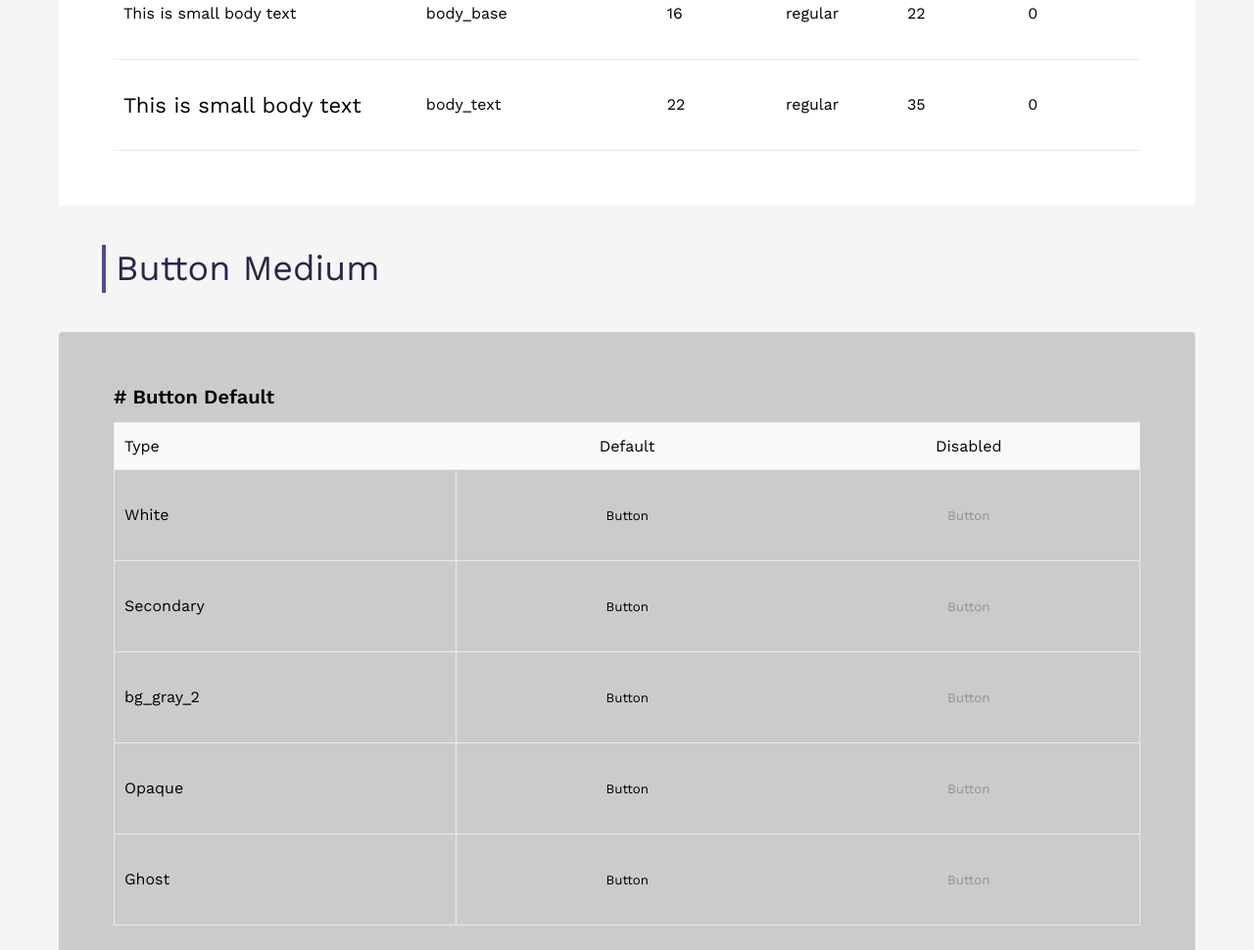
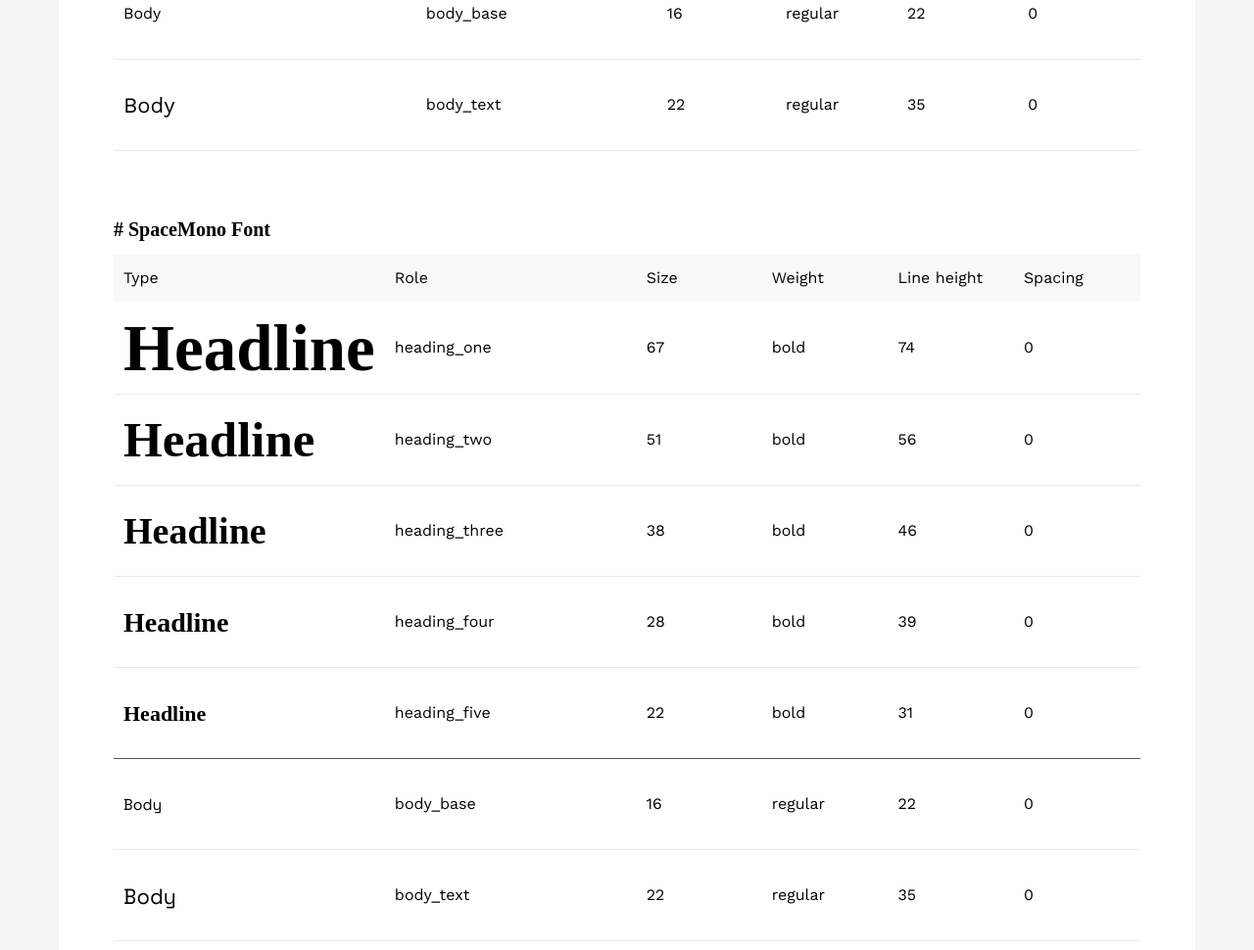
Before and after one commit to hoanghair/NFT, a plain HTML site: page Common/index.html in a window 1280 px wide. Shown: the part 1450-2420 px from the top of the page at 98% size. Drawn offline with Linux system fonts and the light colour scheme; a web font is replaced by a local one.

Commit message:
update and fix

```diff
--- a/Common/index.html
+++ b/Common/index.html
@@ -121,7 +121,7 @@
     }
 
     .ui_item+.ui_item {
-      margin-top: 40px
+      margin-top: 70px
     }
 
     .ui_table_btn thead tr th {
@@ -382,7 +382,7 @@
               </tr>
               <tr>
                 <td>
-                  <p class="body_caption">This is small body text</p>
+                  <p class="body_caption">Body</p>
                 </td>
                 <td>body_caption</td>
                 <td>12</td>
@@ -392,7 +392,7 @@
               </tr>
               <tr>
                 <td>
-                  <p class="body_base">This is small body text</p>
+                  <p class="body_base">Body</p>
                 </td>
                 <td>body_base</td>
                 <td>16</td>
@@ -402,7 +402,7 @@
               </tr>
               <tr>
                 <td>
-                  <p class="body_text">This is small body text</p>
+                  <p class="body_text">Body</p>
                 </td>
                 <td>body_text</td>
                 <td>22</td>
@@ -411,6 +411,101 @@
                 <td>0</td>
               </tr>
 
+            </tbody>
+          </table>
+        </div>
+        <div class="ui_item theme_spacemono">
+          <h3 class="ui_item_title">&#35; SpaceMono Font</h3>
+          <table class="ui_table">
+            <colgroup>
+              <col style="width: 25%">
+              <col style="width: 25%">
+              <col style="width: 12.5%">
+              <col style="width: 12.5%">
+              <col style="width: 12.5%">
+              <col style="width: 12.5%">
+            </colgroup>
+            <thead>
+              <tr>
+                <th scope="col">Type</th>
+                <th scope="col">Role</th>
+                <th scope="col">Size</th>
+                <th scope="col">Weight</th>
+                <th scope="col">Line height</th>
+                <th scope="col">Spacing</th>
+              </tr>
+            </thead>
+            <tbody>
+              <tr>
+                <td>
+                  <h1 class="heading_one">Headline</h1>
+                </td>
+                <td>heading_one</td>
+                <td>67</td>
+                <td>bold</td>
+                <td>74</td>
+                <td>0</td>
+              </tr>
+              <tr>
+                <td>
+                  <h2 class="heading_two">Headline</h2>
+                </td>
+                <td>heading_two</td>
+                <td>51</td>
+                <td>bold</td>
+                <td>56</td>
+                <td>0</td>
+              </tr>
+              <tr>
+                <td>
+                  <h3 class="heading_three">Headline</h3>
+                </td>
+                <td>heading_three</td>
+                <td>38</td>
+                <td>bold</td>
+                <td>46</td>
+                <td>0</td>
+              </tr>
+              <tr>
+                <td>
+                  <h4 class="heading_four">Headline</h4>
+                </td>
+                <td>heading_four</td>
+                <td>28</td>
+                <td>bold</td>
+                <td>39</td>
+                <td>0</td>
+              </tr>
+              <tr class="table__line">
+                <td>
+                  <h5 class="heading_five">Headline</h5>
+                </td>
+                <td>heading_five</td>
+                <td>22</td>
+                <td>bold</td>
+                <td>31</td>
+                <td>0</td>
+              </tr>
+              <tr>
+                <td>
+                  <p class="body_base">Body</p>
+                </td>
+                <td>body_base</td>
+                <td>16</td>
+                <td>regular</td>
+                <td>22</td>
+                <td>0</td>
+              </tr>
+              <tr>
+                <td>
+                  <p class="body_text">Body</p>
+                </td>
+                <td>body_text</td>
+                <td>22</td>
+                <td>regular</td>
+                <td>35</td>
+                <td>0</td>
+              </tr>
             </tbody>
           </table>
         </div>
@@ -439,14 +534,14 @@
             </thead>
             <tbody>
               <tr>
-                <td>White</td>
-                <td><button class="btn btn_md btn_white">Button</button></td>
-                <td><button class="btn btn_md btn_white is_disabled" disabled>Button</button></td>
-              </tr>
-              <tr>
                 <td>Secondary</td>
                 <td><button class="btn btn_md btn_secondary">Button</button></td>
                 <td><button class="btn btn_md btn_secondary is_disabled" disabled>Button</button></td>
+              </tr>
+              <tr>
+                <td></td>
+                <td><button class="btn btn_md btn_white">Button</button></td>
+                <td><button class="btn btn_md btn_white is_disabled" disabled>Button</button></td>
               </tr>
               <tr>
                 <td>bg_gray_2</td>
--- a/Common/styles.scss
+++ b/Common/styles.scss
@@ -55,6 +55,8 @@ textarea,
 button {
   font-family: WorkSans;
 }
+
+
 
 ul,
 ol {
@@ -146,6 +148,7 @@ legend {
       #a259ff 100%);
 
   --gradient_violet_red: ;
+  --border_radius_20: 20px;
 }
 
 @mixin custom-font($fontsize, $fontweight, $lineheight) {
@@ -154,6 +157,17 @@ legend {
   line-height: $lineheight;
 }
 
+.theme_spacemono {
+
+  h1,
+  h2,
+  h3,
+  h4,
+  h5,
+  p {
+    font-family: SpaceMono;
+  }
+}
 
 /* <!-- [D] Typography --> */
 .heading {
@@ -194,3 +208,114 @@ legend {
 }
 
 /* <!--// [D] Typography --> */
+
+/* <!-- [D] Button --> */
+.btn {
+  display: inline-flex;
+  align-items: center;
+  border-radius: var(--border_radius_20);
+
+  @include custom-font(16px, 600, 22px);
+
+  color: var(--white);
+  box-sizing: border-box;
+  transition: background-color 0.3s ease-out;
+  cursor: pointer;
+  user-select: none;
+
+  &.is_disabled {
+    opacity: 50%;
+    pointer-events: none;
+  }
+
+  &_md {
+    padding: 0 50px;
+  }
+
+  &_sm {
+    padding: 0 30px;
+  }
+}
+
+// .ico {
+//   display: inline-block;
+//   @include custom-dimensions(16px, 16px);
+
+//   margin-left: 12px;
+
+//   &_downwhite {
+//     background: url(/img/ico_down1.png) center no-repeat;
+//   }
+
+//   &_downdark {
+//     background: url(/img/ico_down2.png) center no-repeat;
+//   }
+// }
+
+/* <!--// [D] White --> */
+
+/* <!-- [D] Secondary --> */
+.btn_secondary {
+  height: 60px;
+
+  background-color: var(--bg_btn_violet);
+  &:hover {
+    // background-color: var(--border_gray);
+
+  }
+
+  &:focus {
+    // border: $border-primary;
+  }
+}
+
+/* <!--// [D] Secondary --> */
+
+/* <!-- [D] Primary --> */
+// .btn_primary {
+//   background-color: var(--dark_primary);
+//   color: var(--white);
+
+//   &:hover {
+//     background-color: var(--dark_primary_hover);
+//   }
+
+//   &:focus {
+//     border: $border-primary;
+//   }
+// }
+
+/* <!--// [D] Primary --> */
+
+/* <!-- [D] Opaque --> */
+// .btn_opaque {
+//   background-color: var(--bg_dark);
+//   color: var(--white);
+
+//   &:hover {
+//     background: var(--bg_dark_hover);
+//   }
+
+//   &:focus {
+//     border: $border-primary;
+//   }
+// }
+
+/* <!--// [D] Opaque --> */
+
+/* <!-- [D] Ghost --> */
+// .btn_ghost {
+//   background-color: transparent;
+//   color: var(--dark_primary);
+
+//   &:hover {
+//     background: var(--border_gray);
+//   }
+
+//   &:focus {
+//     border: $border-primary;
+//   }
+// }
+
+/* <!--// [D] Ghost --> */
+/* <!--// [D] Button--> */
```
Also changed, not shown: css/styles.css.
